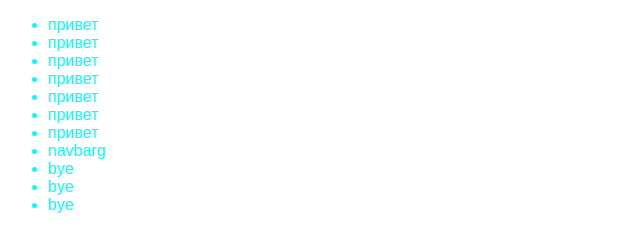
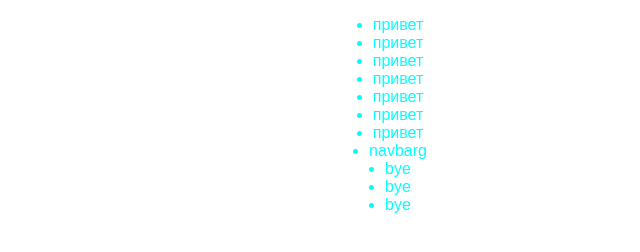
Before and after one commit to SarvarSamigov/test-, a plain HTML site: page index.html in a window 1280 px wide. Shown: the whole page, without its empty margins (0-640 px from the left). Drawn offline with Linux system fonts and the light colour scheme.

Commit message:
I have update css file

```diff
--- a/css/style.css
+++ b/css/style.css
@@ -1,5 +1,10 @@
 .ul {
   color: aqua;
   font-family: sans-serif;
-  width: 300px;
+  width: 700px;
+  display: flex;
+  flex-direction: column;
+  justify-content: space-between;
+  align-items: center;
+
 }/*# sourceMappingURL=style.css.map */
```
